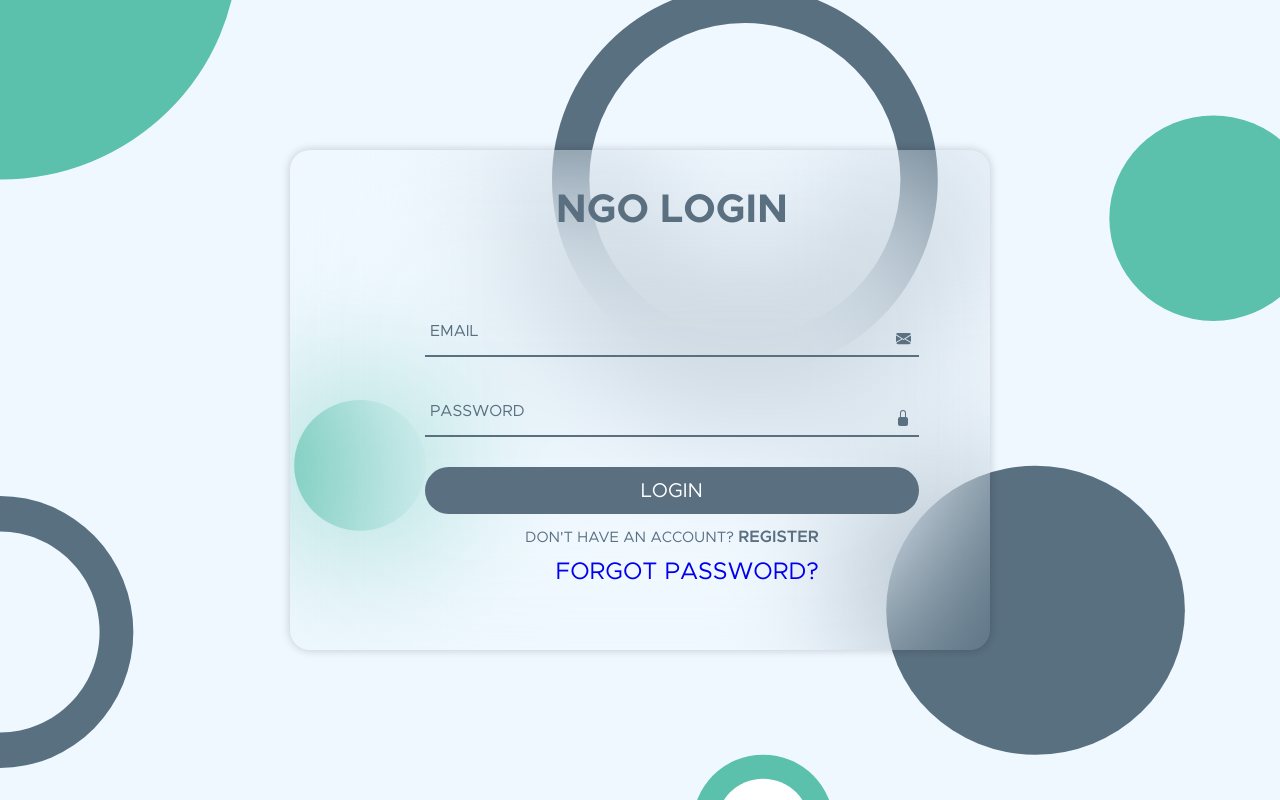
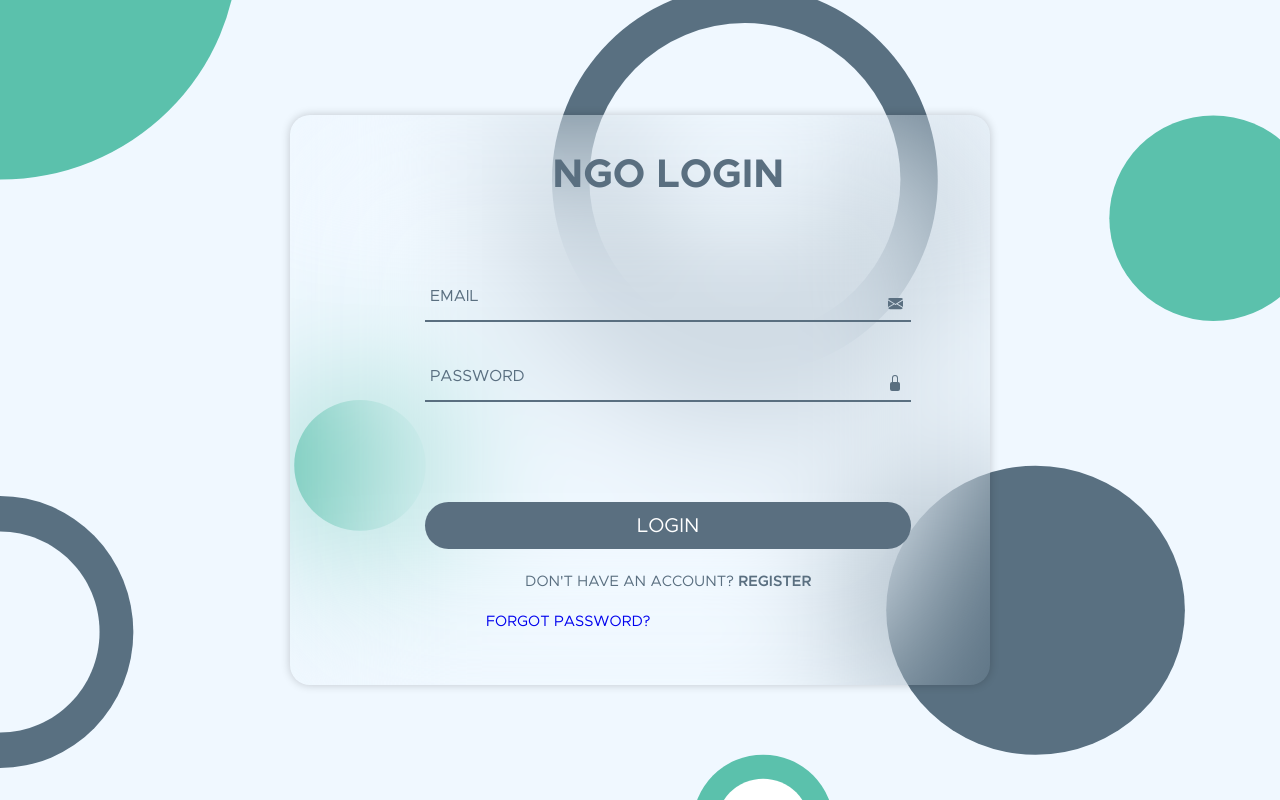
Before and after one commit to sharrmeen/HandIt-WebApp, a Django app: page /ngo_login in a window 1280 px wide. Run offline with Django 4.2, Linux system fonts and the light colour scheme.

Commit message:
LAST CHANGES

```diff
--- a/donation/static/css/ngo_login.css
+++ b/donation/static/css/ngo_login.css
@@ -243,3 +243,10 @@ h2 {
 .login-register a:hover {
     text-decoration: underline;
 }
+
+.forgot-password {
+    font-size: 15px !important;
+    color: #5a6f80;
+    margin-left: 150px;
+    margin: 25px 0 10px;
+}
--- a/donation/templates/ngo_login.html
+++ b/donation/templates/ngo_login.html
@@ -6,42 +6,7 @@
     <link rel="stylesheet" href="../static/css/ngo_login.css">
     <link rel="icon" type="image/png" href="../static/images/icons/image-removebg-preview(1)(1).png"/>
     <title>NGO Login</title>
-    <style>
-        /* Updated styles */
-        .forgot-password {
-            text-align: right;
-            font-size: 0.8em; /* Smaller size for Forgot Password */
-            margin-top: 10px;
-            color: #007bff; /* Lighter shade of blue for Forgot Password */
-            text-decoration: none;
-        }
-
-        .forgot-password:hover {
-            color: #0056b3; /* Darker shade on hover */
-        }
-
-        .login-register {
-            margin-top: 15px;
-            text-align: center;
-        }
-
-        .register-link {
-            font-size: 1.1em; /* Bigger size for Register button */
-            color: #007bff; /* Consistent color with other elements */
-            text-decoration: none;
-            font-weight: bold; /* Bold to stand out */
-        }
-
-        .register-link:hover {
-            color: #0056b3; /* Darker shade on hover */
-        }
-
-        .btn {
-            width: 100%; /* Full width for Login button */
-            margin-top: 15px;
-        }
-    </style>
-</head>
+    </head>
 <body>
     <div class="wrapper">
         <div class="inner">
@@ -77,7 +42,7 @@
                     </div>
 
                     <!-- Forgot Password Link smaller and below Register -->
-                    <div class="forgot-password">
+                    <div class="forgot-password" style = "font-size: 15px">
                         <a href="{% url 'forgot_password' %}">Forgot Password?</a>
                     </div>
                 </div>
```
Also changed, not shown: db.sqlite3, media/ngo_food3.jpg (added), media/pexels-8moments-1183099_8bEe7ko.jpg (added).
